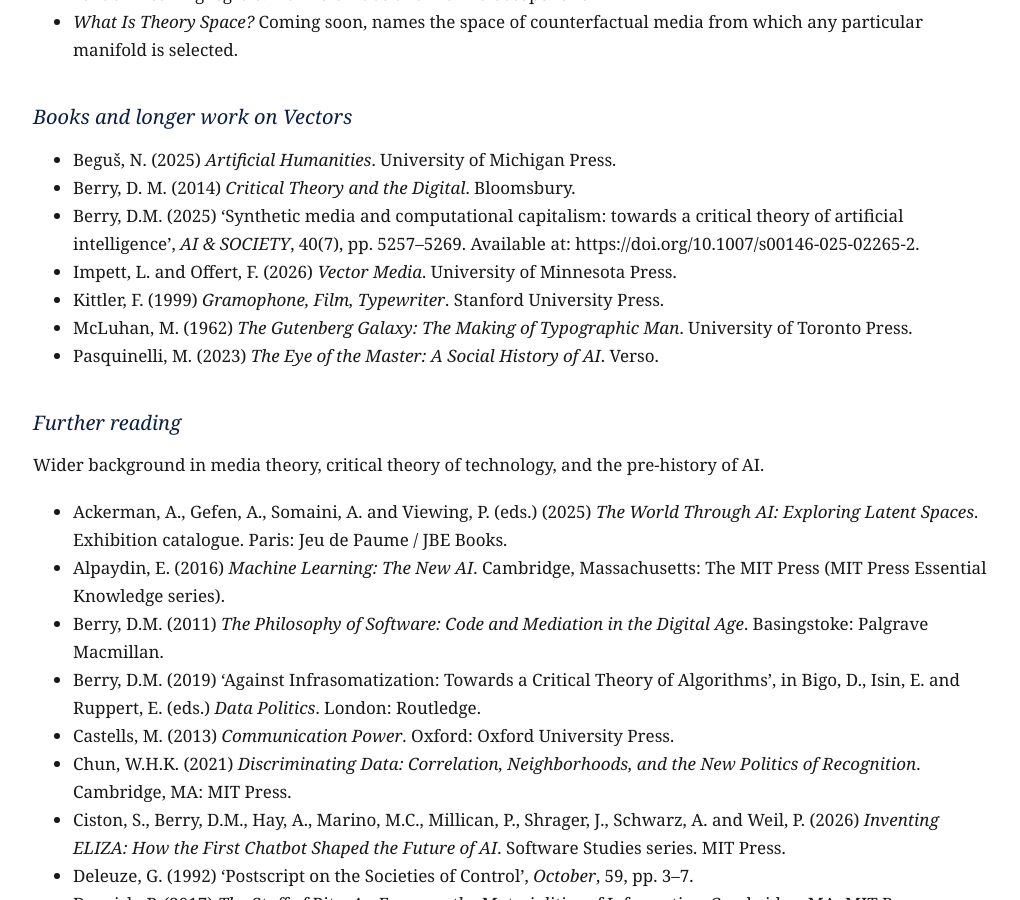
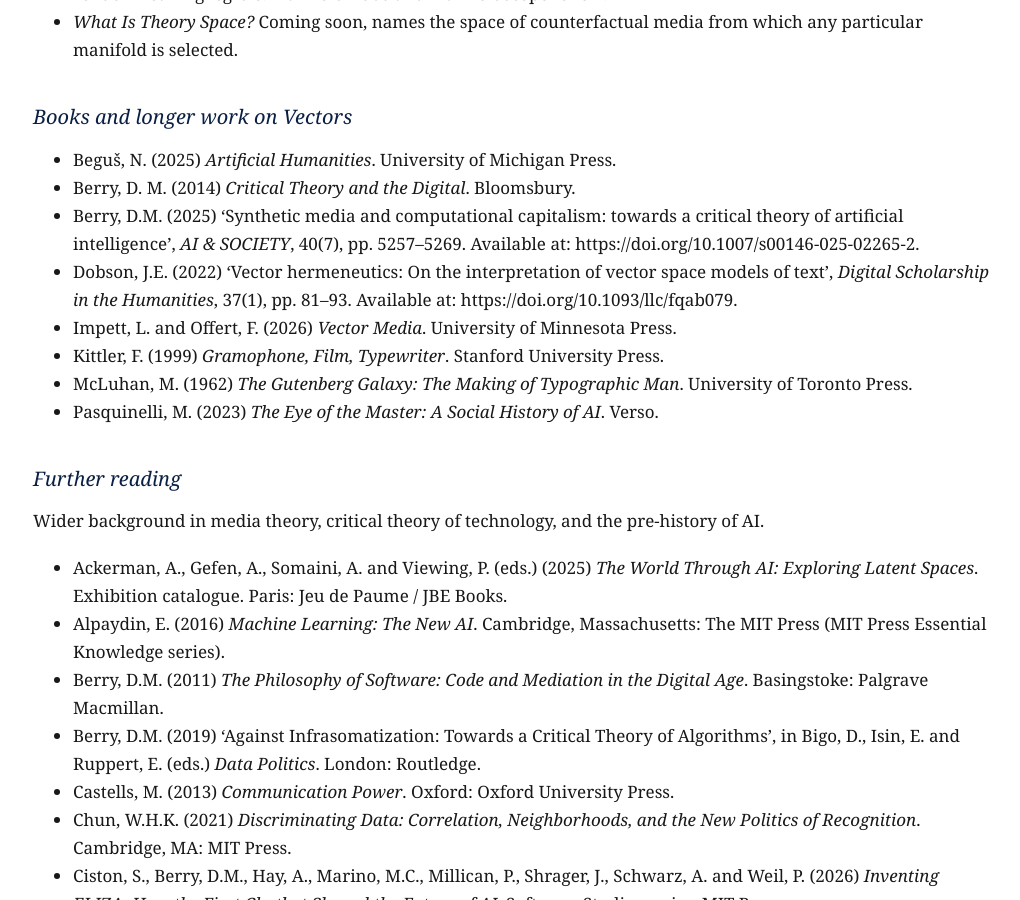
Before and after one commit to vector-lab-tools/vector-lab-tools.github.io, a Jekyll site: the page built from index.md, in a window 1280 px wide and 900 px high, scrolled down 3584 px. Shown: the whole window, without its empty margins (127-1147 px from the left). Built offline with Jekyll 4.4.1, drawn with Linux system fonts in a browser that asks for light colours.

Commit message:
Add Dobson (2022) on vector hermeneutics to further reading
The vector hermeneutics paper is directly relevant to the Vector
Lab's interpretive framing of vector space models, so it belongs
in the "Books and longer work on Vectors" section alongside the
other vector-specific references rather than in the wider
background reading list.

Verified the citation against Zotero (item key 632ZW5FP) before
adding to keep Zotero as the canonical source of truth for
references.

Supported-by: Claude

```diff
--- a/index.md
+++ b/index.md
@@ -128,6 +128,7 @@ The tools operationalise claims developed across the vector theory sequence on S
 - Beguš, N. (2025) *Artificial Humanities*. University of Michigan Press.
 - Berry, D. M. (2014) *Critical Theory and the Digital*. Bloomsbury.
 - Berry, D.M. (2025) ‘Synthetic media and computational capitalism: towards a critical theory of artificial intelligence’, *AI & SOCIETY*, 40(7), pp. 5257–5269. Available at: https://doi.org/10.1007/s00146-025-02265-2.
+- Dobson, J.E. (2022) ‘Vector hermeneutics: On the interpretation of vector space models of text’, *Digital Scholarship in the Humanities*, 37(1), pp. 81–93. Available at: https://doi.org/10.1093/llc/fqab079.
 - Impett, L. and Offert, F. (2026) *Vector Media*. University of Minnesota Press.
 - Kittler, F. (1999) *Gramophone, Film, Typewriter*. Stanford University Press.
 - McLuhan, M. (1962) *The Gutenberg Galaxy: The Making of Typographic Man*. University of Toronto Press.
```
